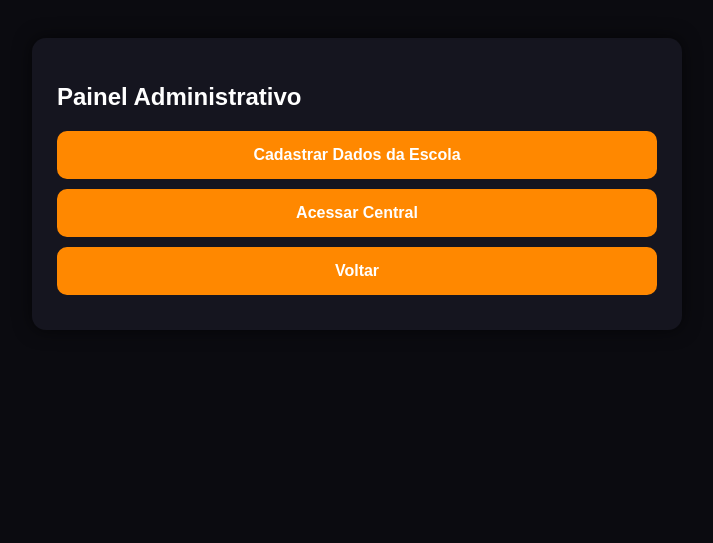
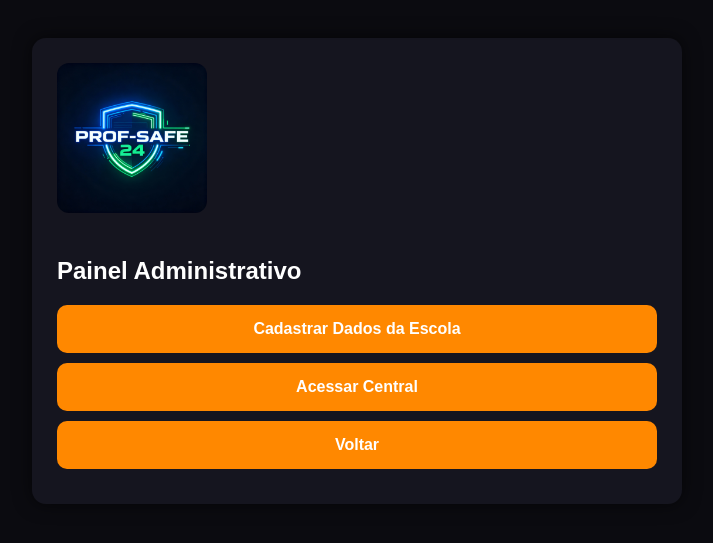
Before and after one commit to salveci2022/prof-safe24, a Flask app: page /admin in a window 1280 px wide. Shown: the top 543 px of the page, without its empty margins (283-996 px from the left). Run offline with Flask 3, Linux system fonts and the light colour scheme.

Commit message:
Update admin.html

```diff
--- a/templates/admin.html
+++ b/templates/admin.html
@@ -4,28 +4,49 @@
 <meta charset="UTF-8">
 <title>Admin – PROF-SAFE 24</title>
 <meta name="viewport" content="width=device-width, initial-scale=1.0">
-
 <style>
-body { background:#0b0b10; color:#fff; font-family:Arial; padding:30px; }
+body {
+    background:#0b0b10;
+    color:#fff;
+    font-family:Arial, Helvetica, sans-serif;
+    padding:30px;
+}
 .card {
-    max-width:600px; margin:0 auto; padding:25px;
-    background:#15151f; border-radius:14px;
+    max-width:600px;
+    margin:0 auto;
+    padding:25px;
+    background:#15151f;
+    border-radius:14px;
     box-shadow:0 0 18px rgba(0,0,0,0.6);
 }
 a.btn {
-    display:block; padding:15px; background:#ff8800;
-    margin:10px 0; text-align:center; color:#fff;
-    text-decoration:none; border-radius:10px;
+    display:block;
+    padding:15px;
+    background:#ff8800;
+    margin:10px 0;
+    text-align:center;
+    color:#fff;
+    text-decoration:none;
+    border-radius:10px;
     font-weight:bold;
 }
 a.btn:hover { background:#e67400; }
+
+img.logo {
+    width:150px;
+    border-radius:12px;
+    margin-bottom:20px;
+}
 </style>
 </head>
 
 <body>
 
 <div class="card">
+    <img src="/static/logo_prof_safe24.png" class="logo">
+
     <h2>Painel Administrativo</h2>
+
     <a class="btn" href="/admin/escola">Cadastrar Dados da Escola</a>
     <a class="btn" href="/central">Acessar Central</a>
     <a class="btn" href="/">Voltar</a>
```
